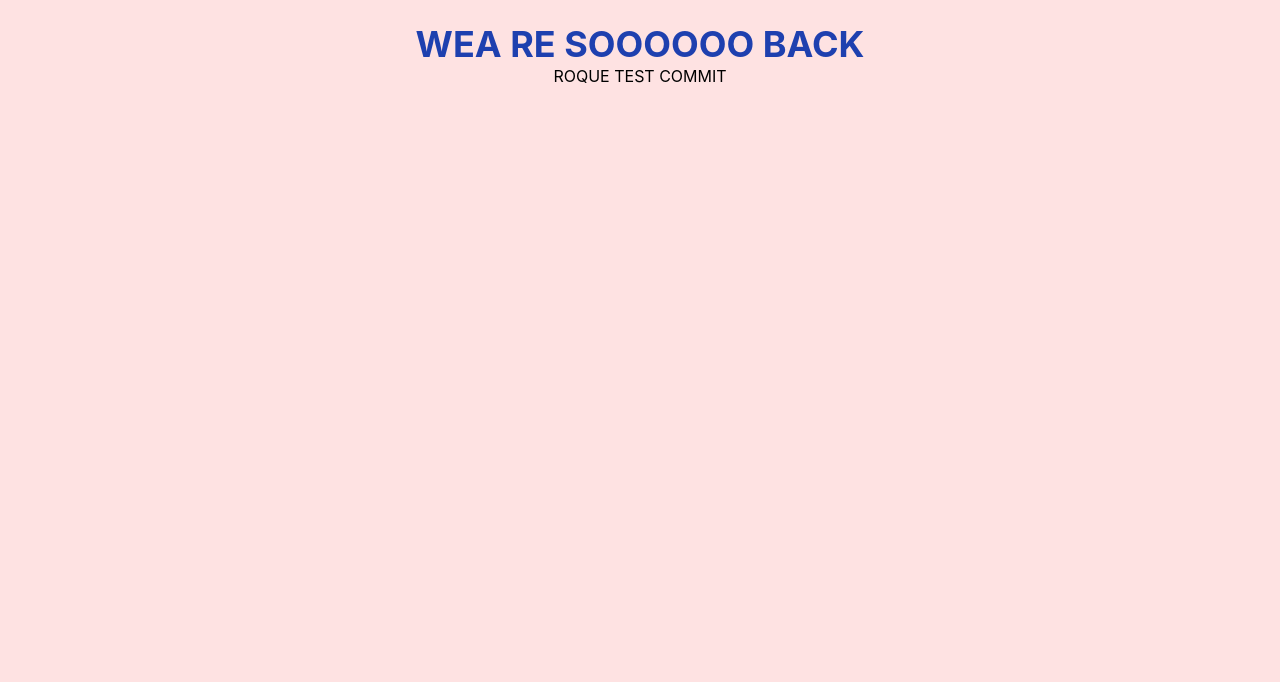
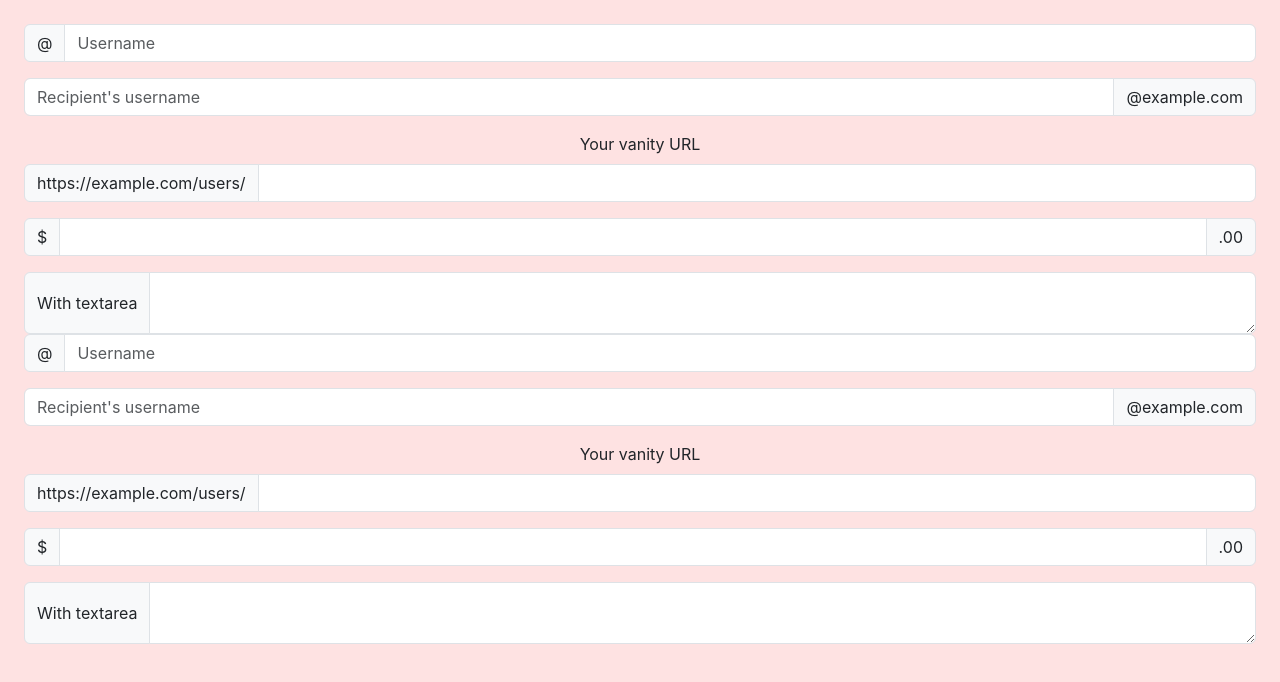
Before and after one commit to Ikawari-s/Dishcovery, a React (Create React App) app in the folder main/: page /authentication in a window 1280 px wide. Shown: the top 682 px of the page. Built offline with nearby package versions, Linux system fonts and the light colour scheme.

Commit message:
Add authentication flow with login and account creation components

```diff
--- a/main/package.json
+++ b/main/package.json
@@ -7,8 +7,11 @@
     "@testing-library/jest-dom": "^6.8.0",
     "@testing-library/react": "^16.3.0",
     "@testing-library/user-event": "^13.5.0",
+    "bootstrap": "^5.3.7",
     "react": "^19.1.1",
+    "react-bootstrap": "^2.10.10",
     "react-dom": "^19.1.1",
+    "react-router-dom": "^7.8.1",
     "react-scripts": "5.0.1",
     "web-vitals": "^2.1.4"
   },
--- a/main/public/index.html
+++ b/main/public/index.html
@@ -3,6 +3,12 @@
   <head>
     <meta charset="utf-8" />
     <link rel="icon" href="%PUBLIC_URL%/favicon.ico" />
+    <link
+      rel="stylesheet"
+      href="https://cdn.jsdelivr.net/npm/bootstrap@5.3.5/dist/css/bootstrap.min.css"
+      integrity="sha384-SgOJa3DmI69IUzQ2PVdRZhwQ+dy64/BUtbMJw1MZ8t5HZApcHrRKUc4W0kG879m7"
+      crossorigin="anonymous"
+    />
     <meta name="viewport" content="width=device-width, initial-scale=1" />
     <meta name="theme-color" content="#000000" />
     <meta
--- a/main/src/App.js
+++ b/main/src/App.js
@@ -1,10 +1,19 @@
 import "./App.css";
+import { BrowserRouter as Router, Routes, Route } from "react-router-dom";
+import Home from "./screens/Home";
+import Restaurants from "./screens/Restaurants";
+import Authentication from "./screens/Authentication";
 
 function App() {
   return (
     <div className="text-center p-6 bg-red-100 min-h-screen">
-      <h1 className="text-4xl font-bold text-blue-800">WEA RE SOOOOOO BACK</h1>
-      <h1>ROQUE TEST COMMIT</h1>
+      <Router>
+        <Routes>
+          <Route element={<Home />} path="/" />
+          <Route element={<Restaurants />} path="/restaurants" />
+          <Route element={<Authentication />} path="/authentication" />
+        </Routes>
+      </Router>
     </div>
   );
 }
--- /dev/null
+++ b/main/src/components/CreateAccount.jsx
@@ -0,0 +1,47 @@
+import Form from "react-bootstrap/Form";
+import InputGroup from "react-bootstrap/InputGroup";
+
+function CreateAccount() {
+  return (
+    <>
+      <InputGroup className="mb-3">
+        <InputGroup.Text id="basic-addon1">@</InputGroup.Text>
+        <Form.Control
+          placeholder="Username"
+          aria-label="Username"
+          aria-describedby="basic-addon1"
+        />
+      </InputGroup>
+
+      <InputGroup className="mb-3">
+        <Form.Control
+          placeholder="Recipient's username"
+          aria-label="Recipient's username"
+          aria-describedby="basic-addon2"
+        />
+        <InputGroup.Text id="basic-addon2">@example.com</InputGroup.Text>
+      </InputGroup>
+
+      <Form.Label htmlFor="basic-url">Your vanity URL</Form.Label>
+      <InputGroup className="mb-3">
+        <InputGroup.Text id="basic-addon3">
+          https://example.com/users/
+        </InputGroup.Text>
+        <Form.Control id="basic-url" aria-describedby="basic-addon3" />
+      </InputGroup>
+
+      <InputGroup className="mb-3">
+        <InputGroup.Text>$</InputGroup.Text>
+        <Form.Control aria-label="Amount (to the nearest dollar)" />
+        <InputGroup.Text>.00</InputGroup.Text>
+      </InputGroup>
+
+      <InputGroup>
+        <InputGroup.Text>With textarea</InputGroup.Text>
+        <Form.Control as="textarea" aria-label="With textarea" />
+      </InputGroup>
+    </>
+  );
+}
+
+export default CreateAccount;
--- /dev/null
+++ b/main/src/components/Login.jsx
@@ -0,0 +1,47 @@
+import Form from "react-bootstrap/Form";
+import InputGroup from "react-bootstrap/InputGroup";
+
+function Login() {
+  return (
+    <>
+      <InputGroup className="mb-3">
+        <InputGroup.Text id="basic-addon1">@</InputGroup.Text>
+        <Form.Control
+          placeholder="Username"
+          aria-label="Username"
+          aria-describedby="basic-addon1"
+        />
+      </InputGroup>
+
+      <InputGroup className="mb-3">
+        <Form.Control
+          placeholder="Recipient's username"
+          aria-label="Recipient's username"
+          aria-describedby="basic-addon2"
+        />
+        <InputGroup.Text id="basic-addon2">@example.com</InputGroup.Text>
+      </InputGroup>
+
+      <Form.Label htmlFor="basic-url">Your vanity URL</Form.Label>
+      <InputGroup className="mb-3">
+        <InputGroup.Text id="basic-addon3">
+          https://example.com/users/
+        </InputGroup.Text>
+        <Form.Control id="basic-url" aria-describedby="basic-addon3" />
+      </InputGroup>
+
+      <InputGroup className="mb-3">
+        <InputGroup.Text>$</InputGroup.Text>
+        <Form.Control aria-label="Amount (to the nearest dollar)" />
+        <InputGroup.Text>.00</InputGroup.Text>
+      </InputGroup>
+
+      <InputGroup>
+        <InputGroup.Text>With textarea</InputGroup.Text>
+        <Form.Control as="textarea" aria-label="With textarea" />
+      </InputGroup>
+    </>
+  );
+}
+
+export default Login;
--- /dev/null
+++ b/main/src/screens/Authentication.jsx
@@ -0,0 +1,15 @@
+import React from "react";
+import CreateAccount from "../components/CreateAccount";
+import Login from "../components/Login";
+
+function Authentication() {
+  return (
+    <div>
+      <CreateAccount />
+
+      <Login />
+    </div>
+  );
+}
+
+export default Authentication;
--- /dev/null
+++ b/main/src/screens/Home.jsx
@@ -0,0 +1,7 @@
+import React from "react";
+
+function Home() {
+  return <div>Home</div>;
+}
+
+export default Home;
--- /dev/null
+++ b/main/src/screens/Restaurants.jsx
@@ -0,0 +1,7 @@
+import React from "react";
+
+function Restaurants() {
+  return <div>Restaurants</div>;
+}
+
+export default Restaurants;
```
Also changed, not shown: 1 other file (tests, documents, lock files or other folders).
